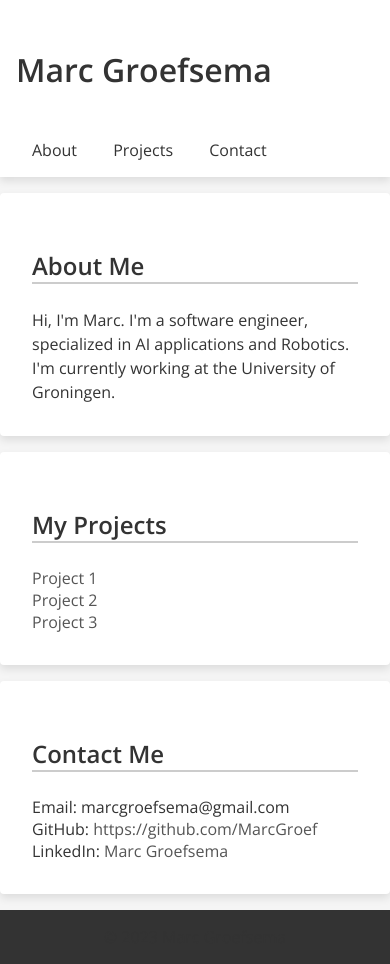
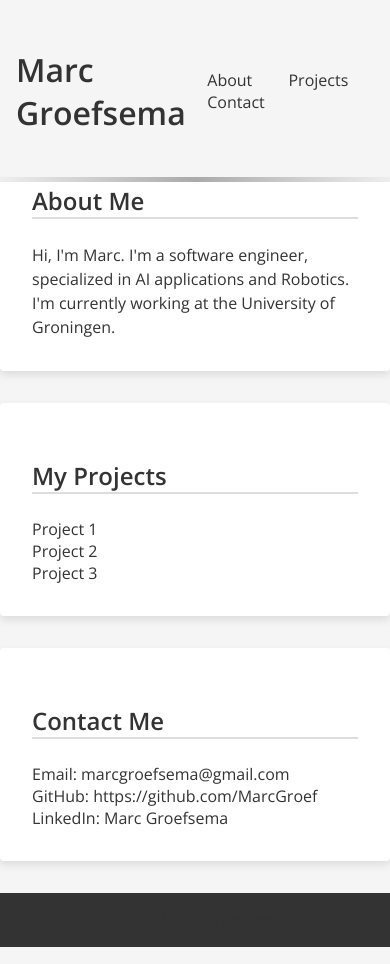
Before and after one commit to MarcGroef/marcgroef.github.io, a plain HTML site: page index.html in a window 390 px wide. Drawn offline with nearby package versions, Linux system fonts and the light colour scheme.

Commit message:
Update style.css

```diff
--- a/style.css
+++ b/style.css
@@ -26,7 +26,7 @@ h1, h2 {
 }
 
 h2 {
-  border-bottom: 2px solid #ccc;
+  border-bottom: 2px solid #ddd;
 }
 
 section {
@@ -43,20 +43,53 @@ header {
   justify-content: space-between;
   align-items: center;
   padding: 1em;
-  background-color: #fff;
-  box-shadow: 0 4px 8px rgba(0, 0, 0, 0.1);
+  background-color: #f5f5f5;
+  position: fixed;
+  top: 0;
+  width: 100%;
+  z-index: 1;
+}
+
+header::before {
+  content: "";
+  display: block;
+  position: absolute;
+  left: 0;
+  right: 0;
+  bottom: 0;
+  height: 5px;
+  background: linear-gradient(to right, #eee, #aaa, #eee);
 }
 
 nav a {
   margin: 0 1em;
   font-weight: 400;
-  color: #333;
+  transition: color 0.3s ease;
+}
+
+nav a:hover {
+  color: #555;
+}
+
+.nav__logo {
+  font-size: 2em;
+  font-weight: 600;
+  color: #555;
+  text-decoration: none;
+  transition: color 0.3s ease;
+  background: linear-gradient(to right, #eee, #aaa, #eee);
+  -webkit-background-clip: text;
+  -webkit-text-fill-color: transparent;
+}
+
+.nav__logo:hover {
+  color: #000;
 }
 
 /* Main content styles */
 main {
   max-width: 800px;
-  margin: 0 auto;
+  margin: 8em auto 0;
 }
 
 #hero {
@@ -101,57 +134,15 @@ footer {
   padding: 1em;
 }
 
-/* Media queries */
-@media screen and (max-width: 600px) {
-  header {
-    flex-direction: column;
-    align-items: flex-start;
-  }
-
-  nav {
-    margin-top: 1em;
-  }
-
-  section {
-    margin: 1em 0;
-  }
-
-  #hero {
-    height: 50vh;
-  }
-
-  #hero h1 {
-    font-size: 2.5em;
-  }
+/* Professional grayscale color palette */
+:root {
+--black: #000;
+--darkest-grey: #111;
+--darker-grey: #333;
+--dark-grey: #666;
+--grey: #999;
+--light-grey: #ccc;
+--lighter-grey: #ddd;
+--lightest-grey: #f5f5f5;
+--white: #fff;
 }
-
-/* Greyscale palette */
-body {
-  background-color: #f5f5f5;
-  color: #333;
-}
-
-a {
-  color: #555;
-}
-
-h1, h2 {
-  color: #333;
-}
-
-h2 {
-  border-color: #ccc;
-}
-
-section {
-  background-color: #fff;
-  box-shadow: 0 4px 8px rgba(0, 0, 0, 0.1);
-}
-
-nav a:hover {
-  color: #333;
-}
-
-section:hover {
-  background-color: #f0f0f0;
-}
```
